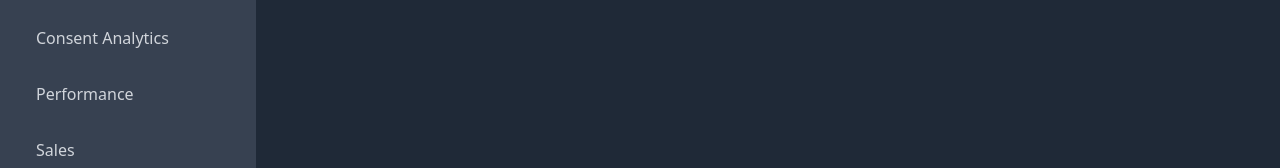
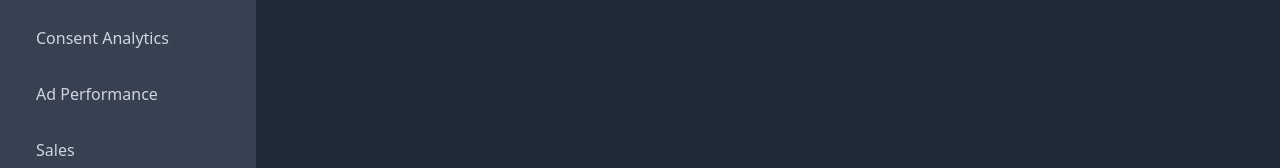
Before and after one commit to dlsntos/smart-target-admin-dashboard, a React (Vite) app: page /dashboard in a window 1280 px wide. Shown: the part 178-346 px from the top of the page. Built offline with nearby package versions, Linux system fonts and the light colour scheme; the HTML template or start-up script is replaced by a standard one.

Commit message:
fixed routing bug where navlink pages does not render

```diff
--- a/src/pages/global/SideBar.jsx
+++ b/src/pages/global/SideBar.jsx
@@ -1,52 +1,70 @@
 import { NavLink } from "react-router-dom";
-import logo from '../../assets/images/indu-logo-transparent.png';
+import logo from "../../assets/images/indu-logo-transparent.png";
 
 function SideBar() {
   return (
-    <div className="fixed h-full w-64 bg-gray-700 overflow-hidden shadow-outline">
+    <div className="fixed h-full top-0 left-0 w-64 bg-gray-700 overflow-hidden shadow-outline">
       <img src={logo} className="my-5" />
       {/* Brand logo */}
       <nav>
         <ul className="flex-1 p-3">
           <li>
-            <NavLink className="block p-3 pl-6 mb-2 rounded-lg text-gray-300
+            <NavLink
+								to="/dashboard/demographic"
+              	className="block p-3 pl-6 mb-2 rounded-lg text-gray-300
 													 hover:bg-gray-800
-															  transition-all duration-300 ease-in-out">
+													 transition-all duration-300 ease-in-out"
+            >
               Demographic Analytics
             </NavLink>
           </li>
           <li>
-            <NavLink className="block p-3 pl-6 mb-2 rounded-lg text-gray-300
+            <NavLink
+							to="#"
+              className="block p-3 pl-6 mb-2 rounded-lg text-gray-300
 																hover:bg-gray-800
-															  transition-all duration-300 ease-in-out">
+															  transition-all duration-300 ease-in-out"
+            >
               Consent Analytics
             </NavLink>
           </li>
           <li>
-            <NavLink className="block p-3 pl-6 mb-2 rounded-lg text-gray-300
+            <NavLink
+              to="/demographic/ad-performance"
+              className="block p-3 pl-6 mb-2 rounded-lg text-gray-300
 												 hover:bg-gray-800
-															  transition-all duration-300 ease-in-out">
-							Performance
+												 transition-all duration-300 ease-in-out"
+            >
+              Ad Performance
             </NavLink>
           </li>
           <li>
-            <NavLink className="block p-3 pl-6 mb-2 rounded-lg text-gray-300
+            <NavLink
+							to="#"
+              className="block p-3 pl-6 mb-2 rounded-lg text-gray-300
 																hover:bg-gray-800
-															  transition-all duration-300 ease-in-out">
+															  transition-all duration-300 ease-in-out"
+            >
               Sales
             </NavLink>
           </li>
           <li>
-            <NavLink className="block p-3 pl-6 mb-2 rounded-lg text-gray-300
+            <NavLink
+							to="#"
+              className="block p-3 pl-6 mb-2 rounded-lg text-gray-300
 																hover:bg-gray-800
-															  transition-all duration-300 ease-in-out">
+															  transition-all duration-300 ease-in-out"
+            >
               Feedback
             </NavLink>
           </li>
           <li>
-            <NavLink className="block p-3 pl-6 mb-2 rounded-lg text-gray-300
+            <NavLink
+							to="#"
+              className="block p-3 pl-6 mb-2 rounded-lg text-gray-300
 																hover:bg-gray-800
-															  transition-all duration-300 ease-in-out">
+															  transition-all duration-300 ease-in-out"
+            >
               Settings
             </NavLink>
           </li>
```
Lines whose indentation alone changed are shown as unchanged.
